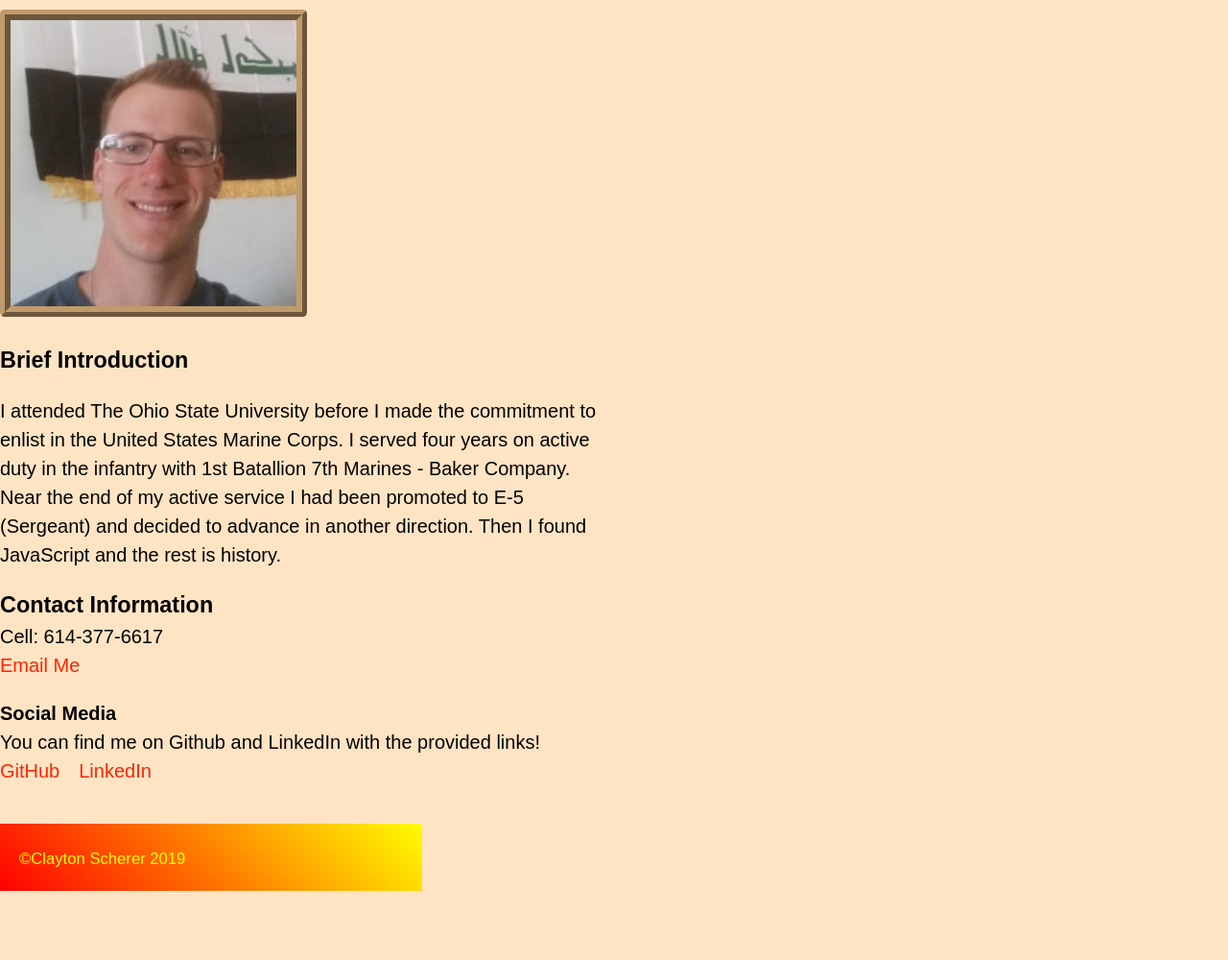
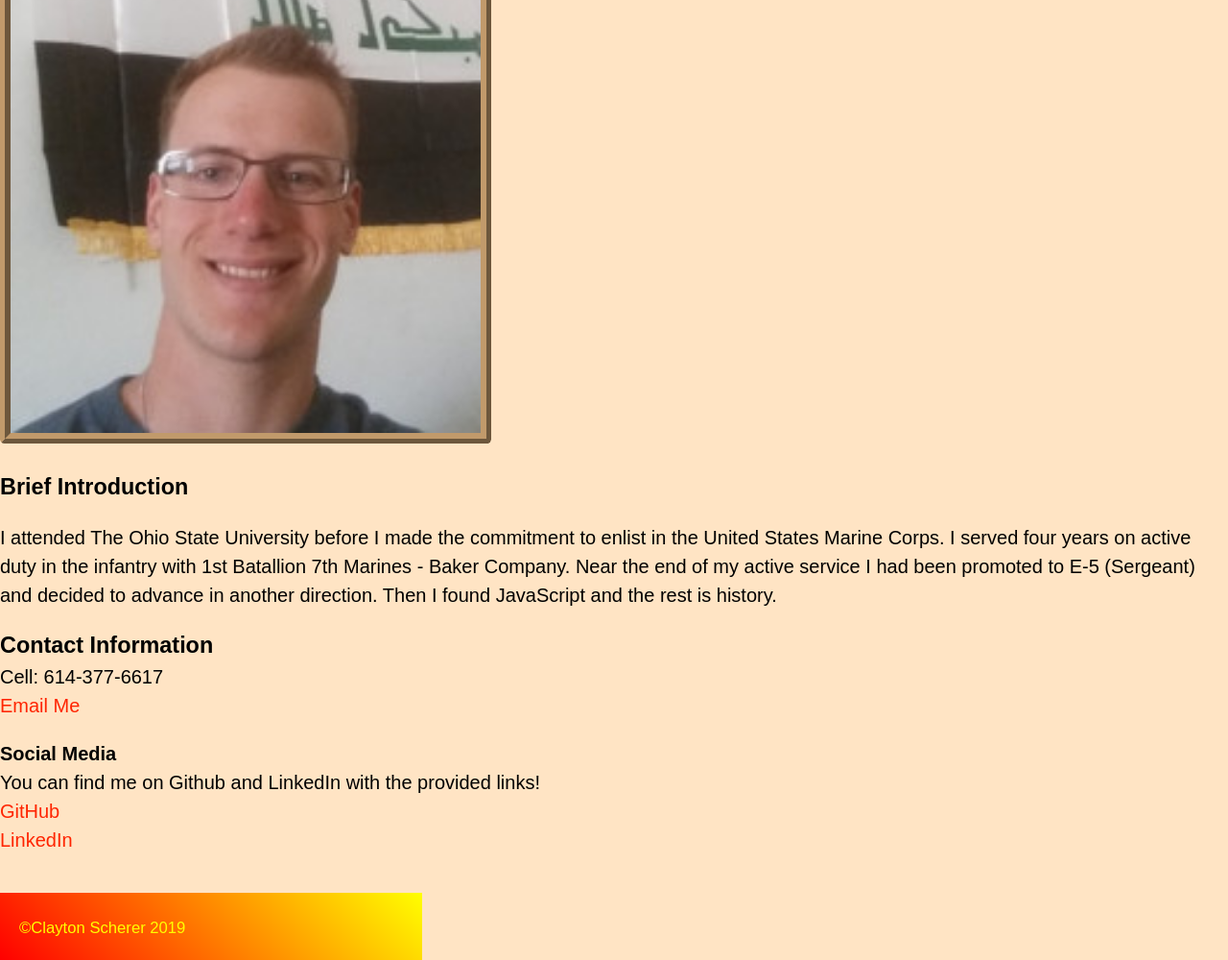
Before and after one commit to clayton-scherer/clayton-scherer.github.io, a plain HTML site: page about-me.html in a window 1280 px wide. Shown: the part 355-1355 px from the top of the page at 96% size. Before the commit the page ends 1283 px from the top, so only its background shows below. Drawn offline with Linux system fonts and the light colour scheme.

Commit message:
media styling

```diff
--- a/index.CSS
+++ b/index.CSS
@@ -140,6 +140,14 @@ p {
     width: 22rem;
   }
 
+  .profile-picture {
+    width: 100vw;
+  }
+
+  nav ul {
+    display: block;
+  }
+
   .hero-image {
     background-size: contain;
     width: 22rem;
@@ -148,4 +156,8 @@ p {
   .footer {
     width: 22rem;
   }
+
+  p {
+    width: 100vw;
+  }
 }
```
